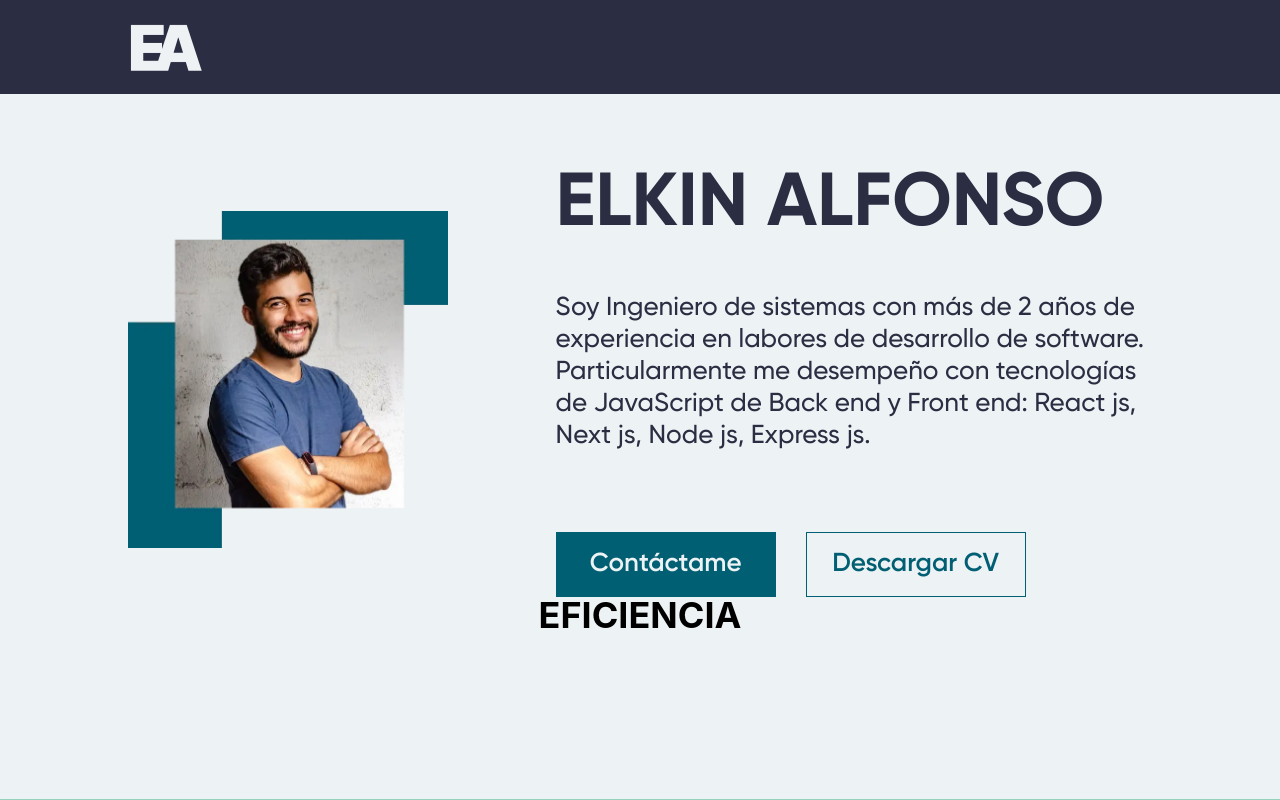
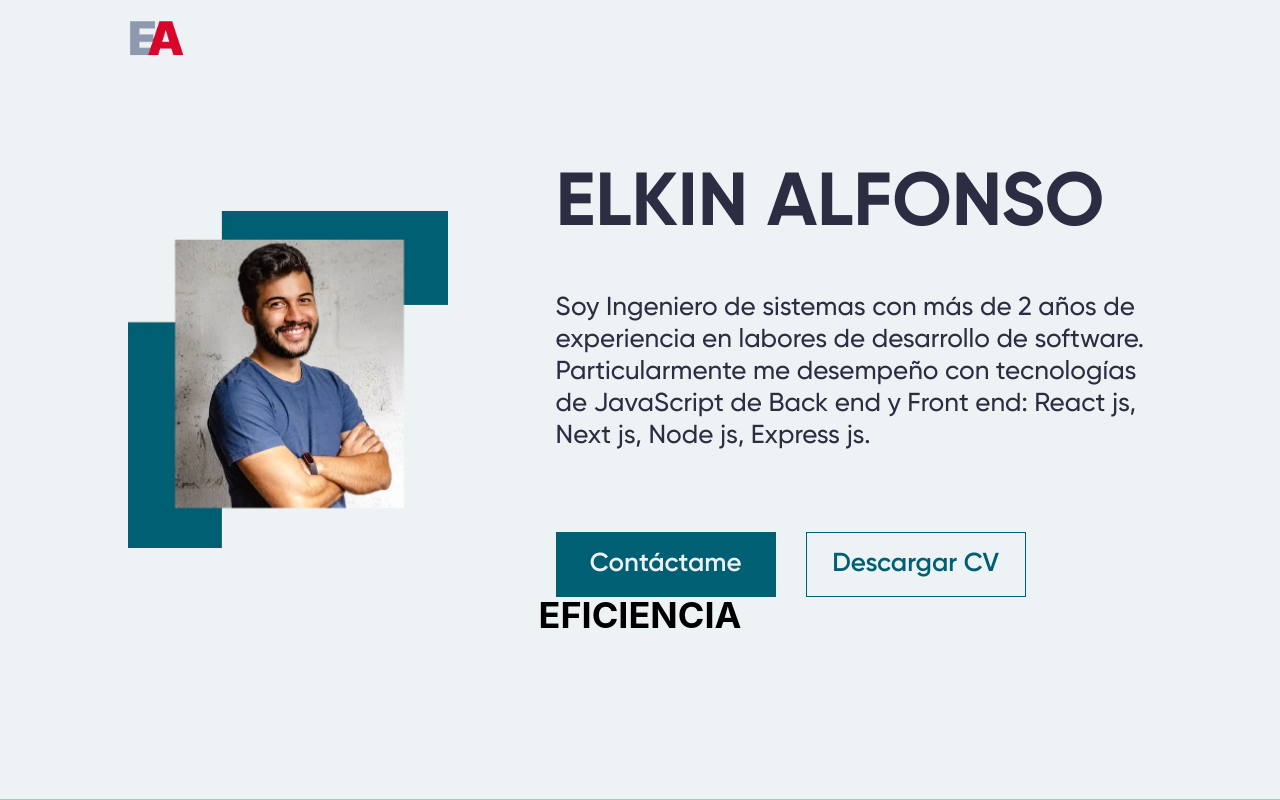
Before and after one commit to eldalco/portfolio, a Next.js app: page / in a window 1280 px wide. Shown: the top 800 px of the page. Built offline with nearby package versions, Linux system fonts and the light colour scheme.

Commit message:
Control scroll for color in nav

```diff
--- a/components/Nav/index.js
+++ b/components/Nav/index.js
@@ -1,12 +1,26 @@
-import React from 'react'
+import {useState, useEffect} from 'react'
 import styles from "./styles.module.css"
 
 const Nav = () => {
+    const [colorNav, setColorNav] = useState(true);
+    const controlNav =()=> {
+        if(window.scrollY > 100) {
+            setColorNav(false)
+        } else {
+            setColorNav(true)
+        }
+    }
+    useEffect(()=> {
+        window.addEventListener('scroll', controlNav)
+        return ()=> {
+            window.addEventListener('scroll', controlNav)
+        }
+    },[])
     return (
-        <nav className={styles["nav"]}>
+        <nav className={colorNav ? `${styles["nav"]} ${styles["nav__fixed"]}`:  `${styles["nav"]} ${styles["nav__active"]}`}>
             <div className={styles["row__nav"]}>
                 <div className={styles["div__img"]}>
-                    <img src="./images/EA-logo1.webp" alt="" />
+                    <img src="./images/EA.webp" alt="" />
                 </div>
                 <div className={styles["row__nav-content"]}>
                 </div>
--- a/components/Nav/styles.module.css
+++ b/components/Nav/styles.module.css
@@ -1,19 +1,30 @@
 .nav {
-    background-color: #2B2D42;
     padding: 10px 10%;
     position: fixed;
     width: 100%;
     z-index: 10;
+    transition: all .3s;
+    -webkit-transition: all .3s;
+    -moz-transition: all .3s;
+    -ms-transition: all .3s;
+    -o-transition: all .3s;
 }
+.nav__fixed {
+    background-color: transparent;
+}
+.nav__active {
+    background-color: #2B2D42;
+}
+
 .row__nav {
     display: flex;
     align-items: center;
-    max-width: 1440px;
+    max-width: 1400px;
     width: 100%;
 }
 .div__img{
     width: 100px;
 }
 .div__img img{
-    width: 80%;
+    width: 60px;
 }
```
